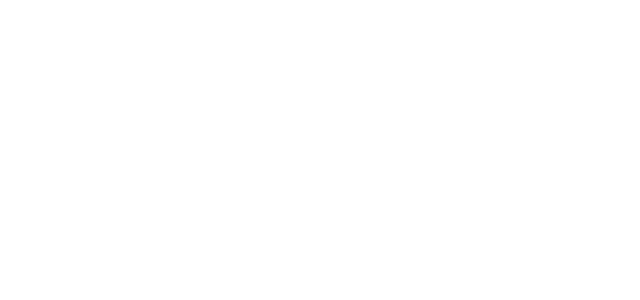
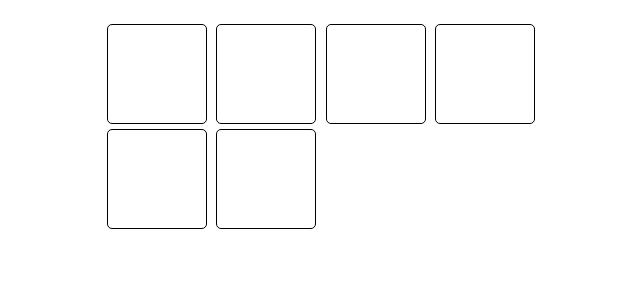
Before and after one commit to adex-badr18/react-challenges, a React (Vite) app in the folder boxes/: page / in a window 1280 px wide. Shown: the top 300 px of the page, without its empty margins (317-957 px from the left). Built offline with nearby package versions, Linux system fonts and the light colour scheme.

Commit message:
Style rendered boxes

```diff
--- a/boxes/src/App.css
+++ b/boxes/src/App.css
@@ -4,3 +4,16 @@
     margin: 0 auto;
     padding: 1.5em;
 }
+
+.box-container {
+    display: grid;
+    grid-template-columns: repeat(auto-fit, minmax(100px, 1fr));
+    gap: 5px;
+}
+
+.box {
+    width: 100px;
+    height: 100px;
+    border: 1px solid;
+    border-radius: 5px;
+}
```
